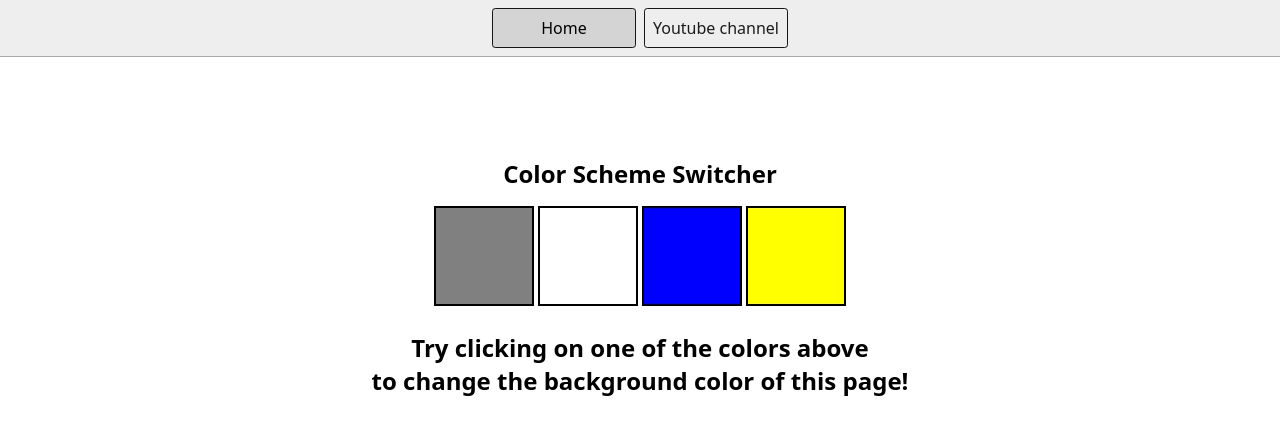
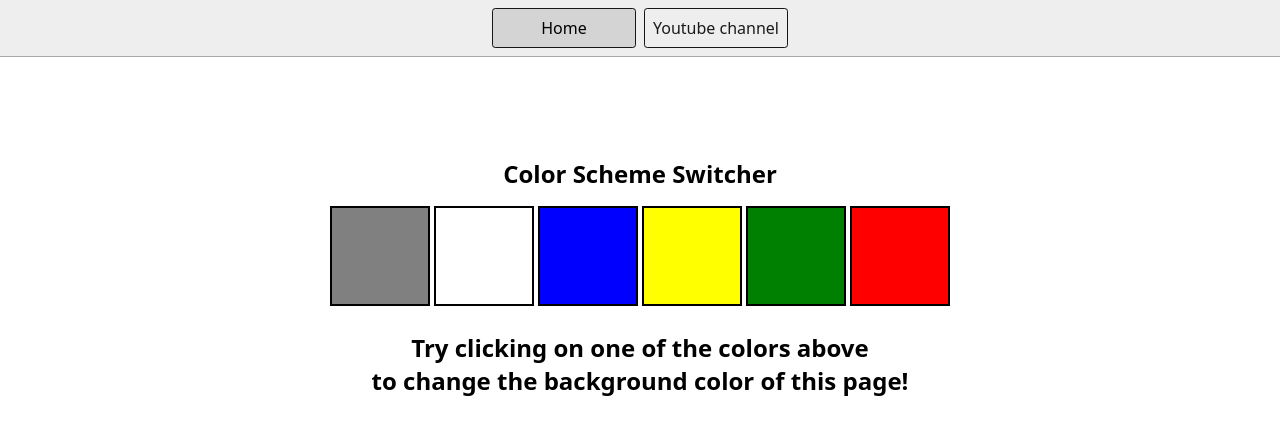
Before and after one commit to Mahanthiraoseera/dom-project-basics, a plain HTML site: page 1-colorChanger/index.html in a window 1280 px wide. Drawn offline with Linux system fonts and the light colour scheme.

Commit message:
2 files modified

```diff
--- a/1-colorChanger/index.html
+++ b/1-colorChanger/index.html
@@ -29,10 +29,12 @@
         >Back to Home Page</a
       > -->
       <h1>Color Scheme Switcher</h1>
-      <span class="button" id="grey"></span>
-      <span class="button" id="white"></span>
-      <span class="button" id="blue"></span>
-      <span class="button" id="yellow"></span>
+        <span class="button" id="grey"></span>
+        <span class="button" id="white"></span>
+        <span class="button" id="blue"></span>
+        <span class="button" id="yellow"></span>
+        <span class="button" id="green"></span>
+        <span class="button" id="red"></span>
       <h2>
         Try clicking on one of the colors above
         <span>to change the background color of this page!</span>
--- a/1-colorChanger/style.css
+++ b/1-colorChanger/style.css
@@ -31,3 +31,9 @@ span {
 #yellow {
   background: yellow;
 }
+#green {
+  background: green;
+}
+#red {
+  background: red;
+}
```
